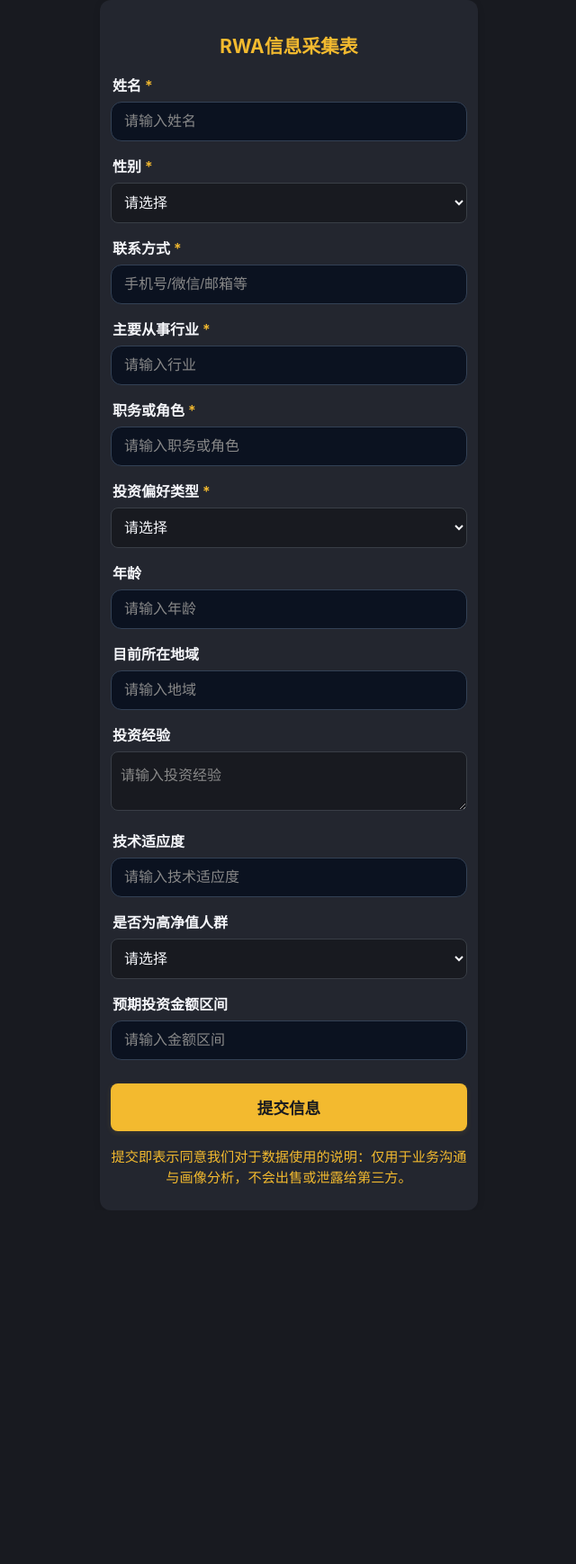
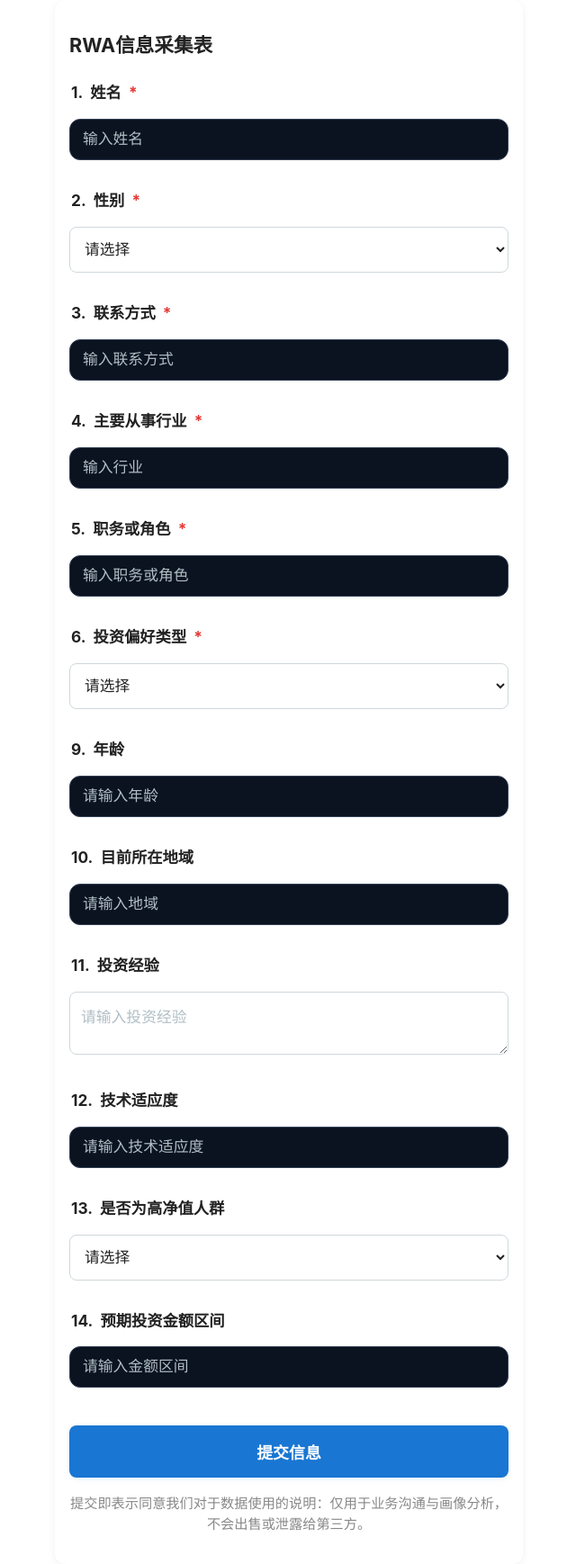
Before and after one commit to schetkfs/info_collector, a Flask app: page / in a window 1280 px wide. Shown: the whole page at 90% size, without its empty margins (319-959 px from the left). Before the commit the page ends 1345 px from the top, so only its background shows below. Run offline with Flask 3, Linux system fonts and the light colour scheme.

Commit message:
风格调整

```diff
--- a/templates/form.html
+++ b/templates/form.html
@@ -3,16 +3,16 @@
 {% block title %}RWA投资与孵化信息采集{% endblock %}
 
 {% block content %}
-<div class="mobile-container">
-    <h2 style="color:#F3BA2F;">RWA信息采集表</h2>
+<div class="form-page">
+    <h2 class="form-title">RWA信息采集表</h2>
     {% if msg %}<div class="msg">{{ msg }}</div>{% endif %}
     <form method="post" action="/submit" autocomplete="off">
         <div class="form-group">
-            <label for="name">姓名 <span style="color:#F3BA2F">*</span></label>
-            <input type="text" id="name" name="name" maxlength="64" required placeholder="请输入姓名">
+            <label for="name"><span class="form-label-num">1.</span> <span class="form-label-main">姓名</span> <span class="form-label-required">*</span></label>
+            <input type="text" id="name" name="name" maxlength="64" required placeholder="输入姓名">
         </div>
         <div class="form-group">
-            <label for="gender">性别 <span style="color:#F3BA2F">*</span></label>
+            <label for="gender"><span class="form-label-num">2.</span> <span class="form-label-main">性别</span> <span class="form-label-required">*</span></label>
             <select id="gender" name="gender" required>
                 <option value="">请选择</option>
                 <option value="男">男</option>
@@ -21,19 +21,19 @@
             </select>
         </div>
         <div class="form-group">
-            <label for="contact">联系方式 <span style="color:#F3BA2F">*</span></label>
-            <input type="text" id="contact" name="contact" maxlength="128" required placeholder="手机号/微信/邮箱等">
+            <label for="contact"><span class="form-label-num">3.</span> <span class="form-label-main">联系方式</span> <span class="form-label-required">*</span></label>
+            <input type="text" id="contact" name="contact" maxlength="128" required placeholder="输入联系方式">
         </div>
         <div class="form-group">
-            <label for="industry">主要从事行业 <span style="color:#F3BA2F">*</span></label>
-            <input type="text" id="industry" name="industry" maxlength="128" required placeholder="请输入行业">
+            <label for="industry"><span class="form-label-num">4.</span> <span class="form-label-main">主要从事行业</span> <span class="form-label-required">*</span></label>
+            <input type="text" id="industry" name="industry" maxlength="128" required placeholder="输入行业">
         </div>
         <div class="form-group">
-            <label for="job_role">职务或角色 <span style="color:#F3BA2F">*</span></label>
-            <input type="text" id="job_role" name="job_role" maxlength="128" required placeholder="请输入职务或角色">
+            <label for="job_role"><span class="form-label-num">5.</span> <span class="form-label-main">职务或角色</span> <span class="form-label-required">*</span></label>
+            <input type="text" id="job_role" name="job_role" maxlength="128" required placeholder="输入职务或角色">
         </div>
         <div class="form-group">
-            <label for="preference_type">投资偏好类型 <span style="color:#F3BA2F">*</span></label>
+            <label for="preference_type"><span class="form-label-num">6.</span> <span class="form-label-main">投资偏好类型</span> <span class="form-label-required">*</span></label>
             <select id="preference_type" name="preference_type" required>
                 <option value="">请选择</option>
                 <option value="RWA投资">RWA投资</option>
@@ -41,31 +41,31 @@
             </select>
         </div>
         <div class="form-group" id="investment_preference_group" style="display:none;">
-            <label for="investment_preference">投资偏好（RWA投资时必填）</label>
+            <label for="investment_preference"><span class="form-label-num">7.</span> <span class="form-label-main">投资偏好（RWA投资时必填）</span></label>
             <textarea id="investment_preference" name="investment_preference" rows="2" placeholder="请输入投资偏好"></textarea>
         </div>
         <div class="form-group" id="incubation_info_group" style="display:none;">
-            <label for="incubation_info">RWA孵化产业及参与资金（RWA孵化时必填）</label>
+            <label for="incubation_info"><span class="form-label-num">8.</span> <span class="form-label-main">RWA孵化产业及参与资金（RWA孵化时必填）</span></label>
             <textarea id="incubation_info" name="incubation_info" rows="2" placeholder="请输入孵化产业及资金"></textarea>
         </div>
         <div class="form-group">
-            <label for="age">年龄</label>
+            <label for="age"><span class="form-label-num">9.</span> <span class="form-label-main">年龄</span></label>
             <input type="number" id="age" name="age" min="0" max="120" placeholder="请输入年龄">
         </div>
         <div class="form-group">
-            <label for="location">目前所在地域</label>
+            <label for="location"><span class="form-label-num">10.</span> <span class="form-label-main">目前所在地域</span></label>
             <input type="text" id="location" name="location" maxlength="128" placeholder="请输入地域">
         </div>
         <div class="form-group">
-            <label for="investment_experience">投资经验</label>
+            <label for="investment_experience"><span class="form-label-num">11.</span> <span class="form-label-main">投资经验</span></label>
             <textarea id="investment_experience" name="investment_experience" rows="2" placeholder="请输入投资经验"></textarea>
         </div>
         <div class="form-group">
-            <label for="tech_adaptability">技术适应度</label>
+            <label for="tech_adaptability"><span class="form-label-num">12.</span> <span class="form-label-main">技术适应度</span></label>
             <input type="text" id="tech_adaptability" name="tech_adaptability" maxlength="64" placeholder="请输入技术适应度">
         </div>
         <div class="form-group">
-            <label for="high_net_worth">是否为高净值人群</label>
+            <label for="high_net_worth"><span class="form-label-num">13.</span> <span class="form-label-main">是否为高净值人群</span></label>
             <select id="high_net_worth" name="high_net_worth">
                 <option value="">请选择</option>
                 <option value="是">是</option>
@@ -73,58 +73,121 @@
             </select>
         </div>
         <div class="form-group">
-            <label for="expected_investment">预期投资金额区间</label>
+            <label for="expected_investment"><span class="form-label-num">14.</span> <span class="form-label-main">预期投资金额区间</span></label>
             <input type="text" id="expected_investment" name="expected_investment" maxlength="64" placeholder="请输入金额区间">
         </div>
-        <button type="submit" style="background:#F3BA2F;color:#181A20;">提交信息</button>
+        <button type="submit">提交信息</button>
     </form>
-    <div class="footer" style="color:#F3BA2F;">提交即表示同意我们对于数据使用的说明：仅用于业务沟通与画像分析，不会出售或泄露给第三方。</div>
+    <div class="footer">提交即表示同意我们对于数据使用的说明：仅用于业务沟通与画像分析，不会出售或泄露给第三方。</div>
 </div>
 <style>
-body { background: #181A20 !important; margin: 0; font-family: -apple-system, BlinkMacSystemFont, 'Segoe UI', 'PingFang SC', 'Hiragino Sans GB', 'Microsoft YaHei', Arial, sans-serif; color: #F5F6FA; }
-.mobile-container {
-    max-width: 420px;
+body {
+    background: #fff !important;
+    margin: 0;
+    font-family: -apple-system, BlinkMacSystemFont, 'Segoe UI', 'PingFang SC', 'Hiragino Sans GB', 'Microsoft YaHei', Arial, sans-serif;
+    color: #222;
+}
+.form-page {
+    max-width: 520px;
     margin: 0 auto;
-    background: #23262F;
+    background: #fff;
     border-radius: 12px;
-    box-shadow: 0 2px 8px rgba(0,0,0,0.12);
-    padding: 18px 12px 24px 12px;
+    box-shadow: 0 2px 8px rgba(0,0,0,0.06);
+    padding: 24px 16px 32px 16px;
 }
-h2 { text-align: center; font-size: 1.3rem; margin: 18px 0 16px 0; color: #F3BA2F; }
-.form-group { margin-bottom: 16px; }
-label { font-size: 1rem; margin-bottom: 6px; display: block; color: #F5F6FA; }
+.form-title {
+    text-align: left;
+    font-size: 1.35rem;
+    margin: 10px 0 24px 0;
+    font-weight: bold;
+    color: #222;
+}
+.form-group {
+    margin-bottom: 32px;
+}
+label {
+    font-size: 1.08rem;
+    font-weight: bold;
+    margin-bottom: 10px;
+    display: block;
+    color: #222;
+}
+.form-label-num {
+    font-weight: bold;
+    margin-right: 4px;
+    color: #222;
+}
+.form-label-main {
+    font-weight: bold;
+    color: #222;
+}
+.form-label-required {
+    color: #E53935;
+    font-weight: bold;
+    margin-left: 4px;
+}
 input, select, textarea {
     width: 100%;
-    padding: 12px 10px;
+    padding: 14px 12px;
     border-radius: 8px;
-    border: 1px solid #393E46;
-    font-size: 1rem;
+    border: 1.5px solid #cfd8dc;
+    font-size: 1.05rem;
     box-sizing: border-box;
-    background: #181A20;
-    color: #F5F6FA;
+    background: #fff;
+    color: #222;
+    margin-top: 6px;
+    transition: border-color 0.2s;
+}
+input:focus, select:focus, textarea:focus {
+    border-color: #1976D2;
+    outline: none;
 }
 input::placeholder, textarea::placeholder {
-    color: #888;
+    color: #b0bec5;
 }
-select { background: #181A20; color: #F5F6FA; }
-textarea { resize: vertical; min-height: 40px; }
+select {
+    background: #fff;
+    color: #222;
+}
+textarea {
+    resize: vertical;
+    min-height: 40px;
+}
 button {
     width: 100%;
-    padding: 14px 0;
-    background: #F3BA2F;
-    color: #181A20;
+    padding: 16px 0;
+    background: #1976D2;
+    color: #fff;
     border: none;
     border-radius: 8px;
-    font-size: 1.1rem;
+    font-size: 1.12rem;
     font-weight: bold;
     margin-top: 10px;
-    box-shadow: 0 2px 6px rgba(243,186,47,0.12);
+    box-shadow: 0 2px 6px rgba(25,118,210,0.08);
+    cursor: pointer;
+    transition: background 0.2s;
 }
-button:active { background: #d9a520; }
-.msg { color: #F3BA2F; text-align: center; margin-bottom: 12px; font-size: 1rem; }
-.footer { color: #F3BA2F; text-align: center; margin-top: 18px; font-size: 0.95rem; }
-@media (max-width: 480px) {
-    .mobile-container { border-radius: 0; box-shadow: none; padding: 8px 2px 18px 2px; }
+button:active, button:focus {
+    background: #1565C0;
+}
+.msg {
+    color: #E53935;
+    text-align: center;
+    margin-bottom: 18px;
+    font-size: 1rem;
+}
+.footer {
+    color: #888;
+    text-align: center;
+    margin-top: 18px;
+    font-size: 0.95rem;
+}
+@media (max-width: 600px) {
+    .form-page {
+        border-radius: 0;
+        box-shadow: none;
+        padding: 8px 2px 18px 2px;
+    }
 }
 </style>
 <script>
```
